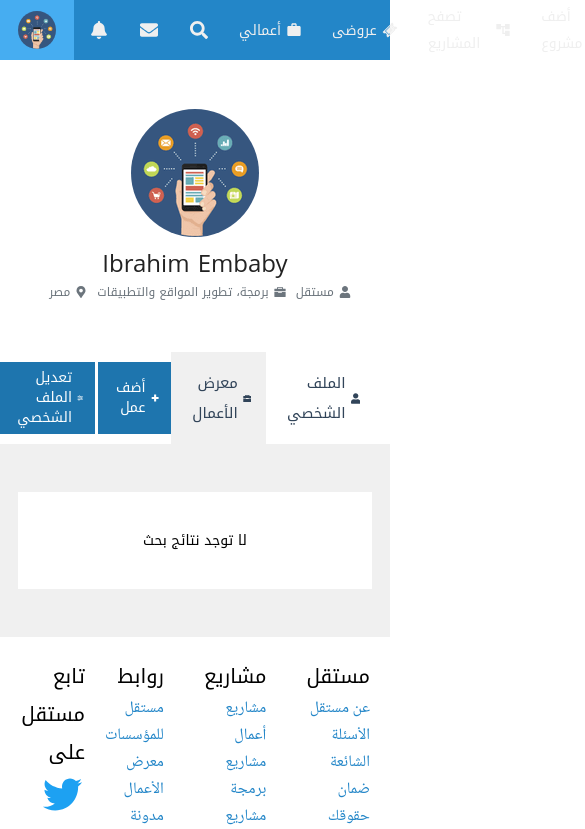
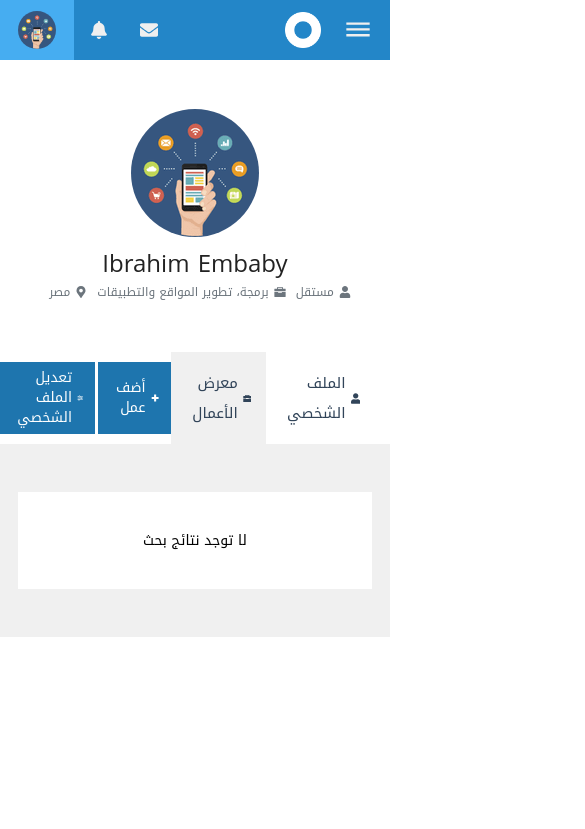
Before and after one commit to ibrahim-embaby/freelance-platform-MOSTAQL, a React (Create React App) app: page /profile/portfolio in a window 390 px wide. Shown: the top 829 px of the page, 585 px wide, since content can reach past the window. Built offline with nearby package versions, Linux system fonts and the light colour scheme.

Commit message:
make home responsive

```diff
--- a/src/components/footer/footer.css
+++ b/src/components/footer/footer.css
@@ -49,7 +49,6 @@
 
 .footerTopLeft {
     flex: 3;
-
 }
 
 .footerCenter {
@@ -118,3 +117,35 @@
         width: 100%;
     }
 }
+
+@media (max-width: 767px) {
+    .footerTop {
+        flex-direction: column-reverse;
+    }
+    .footerTopRight{
+        flex-direction: column;
+    }
+    .footerTopRightSection{
+        margin-bottom: 10px;
+    }
+
+    .footerTopLeft{
+        margin-top: 15px;
+        padding: 0 20px;
+    }
+
+    .footerTopLeftTop{
+        margin-bottom: 0;
+    }
+    .footerCenter{
+        flex-direction: column-reverse;
+        justify-content: center;
+        align-items: center;
+    }
+}
+
+@media (max-width: 575px) {
+    .footer{
+        display: none;
+    }
+}
--- a/src/components/sidebar/sidebar.css
+++ b/src/components/sidebar/sidebar.css
@@ -1,7 +1,8 @@
 .sidebar {
     position: fixed;
+
     right: 0;
-    width: 100%;
+    width: 100vw;
     height: 100vh;
     direction: rtl;
     display: flex;
@@ -15,8 +16,11 @@
 
 .sidebarWrapper {
     height: 100vh;
+
     background-color: #fff;
     width: 250px;
+    overflow: scroll;
+
 }
 
 .sidebarInput {
@@ -52,3 +56,12 @@
 .sidebarListItemIcon {
     margin-left: 5px;
 }
+
+@media (max-width: 767px) {
+    .overlay{
+        display: none;
+    }
+    .sidebarWrapper{
+        width: 100vw;
+    }
+}
--- a/src/components/topbar/Topbar.jsx
+++ b/src/components/topbar/Topbar.jsx
@@ -1,40 +1,43 @@
-import './topbar.css'
-import { Work, AccountTree, Dehaze } from '@material-ui/icons'
-import { GiTicket } from 'react-icons/gi'
-import { FaEnvelope, FaSearch, FaBell } from 'react-icons/fa'
+import "./topbar.css";
+import { Work, AccountTree, Dehaze } from "@material-ui/icons";
+import { GiTicket } from "react-icons/gi";
+import { FaEnvelope, FaSearch, FaBell } from "react-icons/fa";
 
-import { Link } from 'react-router-dom'
-import { BiPlusMedical } from 'react-icons/bi'
+import { Link } from "react-router-dom";
+import { BiPlusMedical } from "react-icons/bi";
 
-import Sidebar from '../../components/sidebar/Sidebar'
-import { useState } from 'react'
+import Sidebar from "../../components/sidebar/Sidebar";
+import { useState } from "react";
 
 function Topbar() {
-    const [sidebar, setSidebar] = useState(false)
+  const [sidebar, setSidebar] = useState(false);
 
   const handleClick = () => {
-        setSidebar(!sidebar)
-    }
+    setSidebar(!sidebar);
+  };
   return (
     <>
-            <div className='topbar'>
+      <div className="topbar">
         <div className="topbarLeft">
           <div className="userImgContainer">
-                        <img className='userImg' src={process.env.PUBLIC_URL + "/assets/user.png"} alt="" />
+            <img
+              className="userImg"
+              src={process.env.PUBLIC_URL + "/assets/user.png"}
+              alt=""
+            />
           </div>
 
           <div className="topbarIconContainer">
-                        <FaBell className='topbarIcon' />
+            <FaBell className="topbarIcon" />
           </div>
           <div className="topbarIconContainer">
-                        <FaEnvelope className='topbarIcon' />
+            <FaEnvelope className="topbarIcon" />
           </div>
-                    <div className="topbarIconContainer">
-                        <FaSearch className='topbarIcon' />
+          <div className="topbarIconContainer search">
+            <FaSearch className="topbarIcon" />
           </div>
         </div>
         <div className="topbarRight">
-
           <Link to="/profile/portfolio" className="topbarCategoryContainer">
             <span className="topbarCategoryText">أعمالي</span>
             <Work className="topbarCategoryIcon" />
@@ -51,18 +54,28 @@ function Topbar() {
             <span className="topbarCategoryText">أضف مشروع</span>
             <BiPlusMedical size="14" className="topbarCategoryIcon" />
           </Link>
-                    <Link to="/" className="topbarLogoContainer">
-                        <img className='topbarLogo' src={process.env.PUBLIC_URL + "/assets/logo.png"} alt="" />
+          <Link to="/" className="topbarLogoContainer big">
+            <img
+              className="topbarLogo big"
+              src={process.env.PUBLIC_URL + "/assets/logo.png"}
+              alt=""
+            />
+          </Link>
+          <Link to="/" className="topbarLogoContainer small">
+            <img
+              className="topbarLogo small"
+              src={process.env.PUBLIC_URL + "/assets/small-logo.png"}
+              alt=""
+            />
           </Link>
           <div className="topbarList" onClick={handleClick}>
-                        <Dehaze className='topbarListIcon' />
-
+            <Dehaze className="topbarListIcon" />
           </div>
         </div>
       </div>
       <Sidebar sidebar={sidebar} />
     </>
-    )
+  );
 }
 
-export default Topbar
+export default Topbar;
--- a/src/components/topbar/topbar.css
+++ b/src/components/topbar/topbar.css
@@ -74,17 +74,27 @@
 }
 
 .topbarLogoContainer {
-    width: 140px;
     display: flex;
-    align-items: center;
     justify-content: center;
     cursor: pointer;
     padding: 0 5px;
 }
 
-.topbarLogo {
+.topbarLogoContainer.big {
+    width: 140px;
+}
+
+.topbarLogoContainer.small {
+    display: none;
+}
+
+.topbarLogo.big {
     width: 120px;
     height: 33px;
+}
+
+.topbarLogo.small {
+    width: 36px;
 }
 
 .topbarList {
@@ -100,3 +110,35 @@
 .topbarListIcon {
     font-size: 28px !important;
 }
+
+@media (max-width: 910px) {
+
+    .topbarRight{
+        position: absolute;
+        right: 0;
+    }
+
+    .topbarLeft{
+        z-index: 10;
+        background-color: #2386c8;
+    }
+}
+
+
+@media (max-width: 767px) {
+    .topbarCategoryContainer{
+        display: none;
+    }
+
+    .topbarLogoContainer.big {
+        display: none;
+    }
+
+    .topbarLogoContainer.small {
+        display: flex;
+    }
+
+    .topbarIconContainer.search{
+        display: none;
+    }
+}
--- a/src/pages/home/home.css
+++ b/src/pages/home/home.css
@@ -296,9 +296,6 @@
 
 }
 
-
-
-
 .homeLeftOffersTopRight {
     flex: 4;
     display: flex;
@@ -373,3 +370,20 @@
     }
 
 }
+
+@media (max-width: 767px) {
+    .homeLeftCashTop, .homeLeftOffersTop  {
+        flex-direction: column;
+    }
+
+    .homeLeftOffersTopLeft{
+        display: flex;
+        flex-direction: column;
+        width: 100%;
+        align-items: unset;
+    }
+
+    .homeLeftLastBottom {
+        flex-direction: column;
+    }
+}
```
Also changed, not shown: public/assets/small-logo.png (added). Lines whose indentation alone changed are shown as unchanged.
